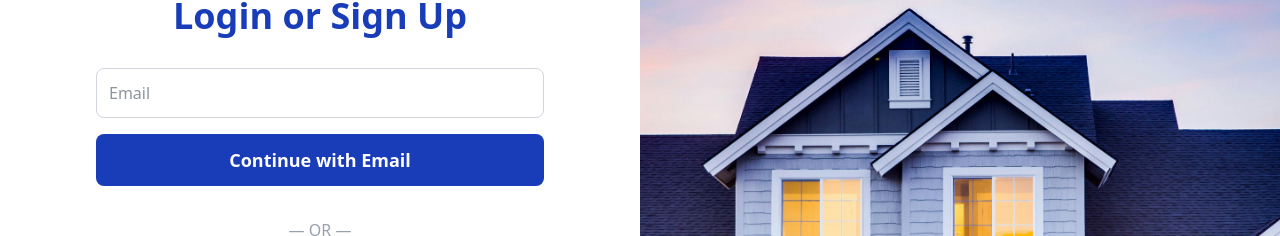
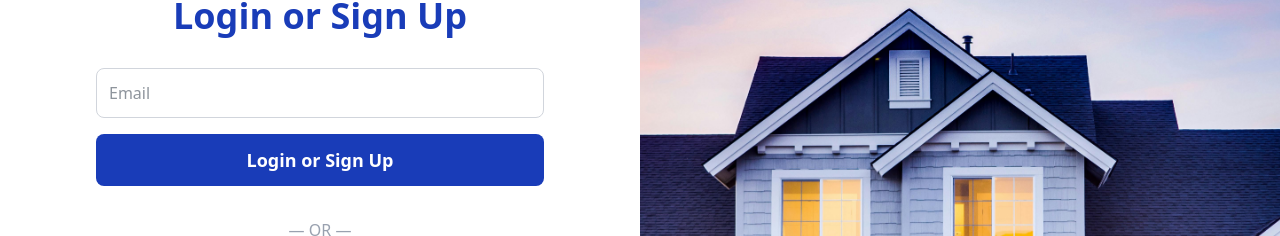
Before and after one commit to AwesomeCuber6543/swe-321, a Next.js app: page /Login in a window 1280 px wide. Shown: the part 217-453 px from the top of the page. Built offline with nearby package versions, Linux system fonts and the light colour scheme.

Commit message:
Fixed error in login page-Fully Finished

```diff
--- a/app/Login/page.jsx
+++ b/app/Login/page.jsx
@@ -5,7 +5,7 @@ const LoginPage = () => {
   return (
     <div className="flex h-screen bg-white">
 
-      {/* Left Side: Login/Sign Up */}
+      {/* === Left Side: Login/Sign Up Options (50% Width) === */}
       <div className="w-1/2 flex flex-col items-center justify-center px-16">
         <div className="max-w-md w-full">
           <h1 className="text-4xl font-extrabold text-blue-800 mb-8 text-center">
@@ -21,7 +21,7 @@ const LoginPage = () => {
 
           {/* Continue with Email Button */}
           <button className="w-full bg-blue-800 text-white py-3 rounded-lg text-lg font-semibold hover:bg-blue-900 transition-colors mb-4 text-center">
-            Continue with Email
+            Login or Sign Up
           </button>
 
           <div className="text-center text-gray-400 my-4">— OR —</div>
@@ -37,16 +37,18 @@ const LoginPage = () => {
         </div>
       </div>
 
-      {/* Right Side: Full-screen Home Image */}
+      {/* === Right Side: Full-screen Home Image (50% Width) === */}
       <div className="relative w-1/2 h-full overflow-hidden">
         <Image
           src="/images/login-house.jpg"
+          alt="Modern home interior"
           fill
           className="object-cover object-center"
           priority
           quality={100}
         />
       </div>
+
     </div>
   );
 };
```
